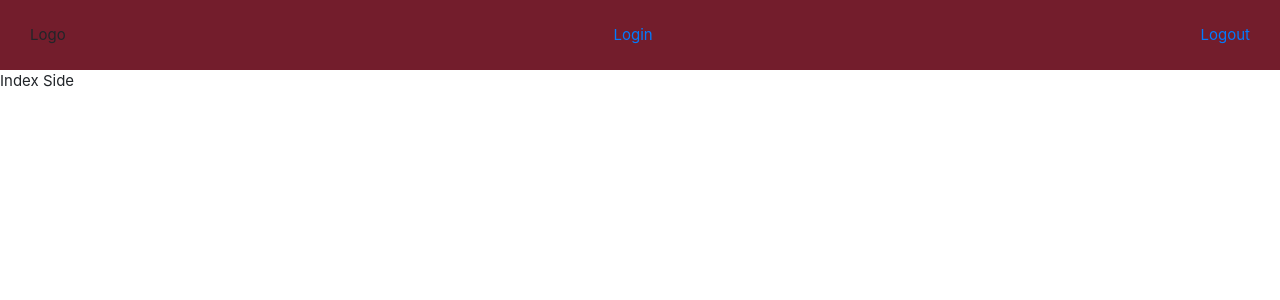
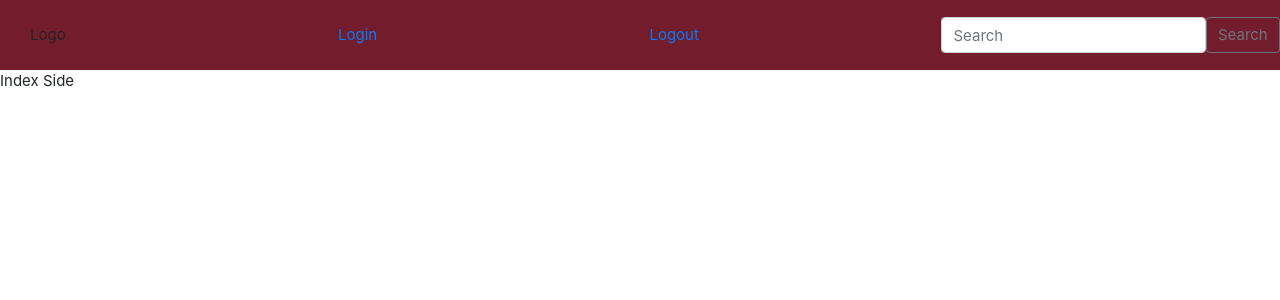
Before and after one commit to check24-scholarships/tutor-smith, a Django app: page / in a window 1280 px wide. Shown: the top 300 px of the page. Run offline with Django 3.2, Linux system fonts and the light colour scheme; some libraries are stand-ins or nearby versions.

Commit message:
Search functionality added

```diff
--- a/tutor_smith/urls.py
+++ b/tutor_smith/urls.py
@@ -58,4 +58,5 @@ urlpatterns = [
     ),
     # Reset patterns will have the path: reset/..../...
     path('reset/', include(resetpatterns)),
+    path('search', user_views.search, name='search'),
 ]
--- a/user_management/templates/base.html
+++ b/user_management/templates/base.html
@@ -15,6 +15,12 @@
         <p>Logo</p>
         <a href="{% url 'login' %}">Login</a>
         <a href="{% url 'logout' %}">Logout</a>
+        <form class="d-flex" method=POST action="{% url 'search' %}">
+            {% csrf_token %}
+
+            <input class="form-control me-2" type="search" placeholder="Search" aria-label="Search" name="searched">
+            <button class="btn btn-outline-secondary" type="submit">Search</button>
+        </form>
     </header>
 
     {% block messages %}
--- a/user_management/views.py
+++ b/user_management/views.py
@@ -2,6 +2,7 @@
 from django.shortcuts import render, redirect, get_object_or_404
 from django.http import HttpResponse, Http404, HttpResponseServerError
 from django.contrib import messages
+from django.db.models import Q
 
 from django.views.decorators.csrf import csrf_exempt
 from django.utils import timezone
@@ -125,6 +126,23 @@ def recover_form_confirm(request, uidb64, token):
 
 def recover_form_complete(request):
     return render(request, 'password/password_reset_complete.html')
+
+
+def search(request):
+    if request.method == 'POST':
+        search = request.POST['searched']
+        if search:
+            # get users associated with search value
+            users = User.objects.filter(
+                Q(first_name__icontains=search)
+                | Q(last_name__icontains=search)
+                | Q(email__icontains=search)
+            )
+            return render(
+                request, 'search.html', {'search': search, 'users': users}
+            )
+
+    return render(request, 'search.html', {})
 
 
 def register(request):
```
Also changed, not shown: user_management/templates/search.html (added, +31 -0 lines).
